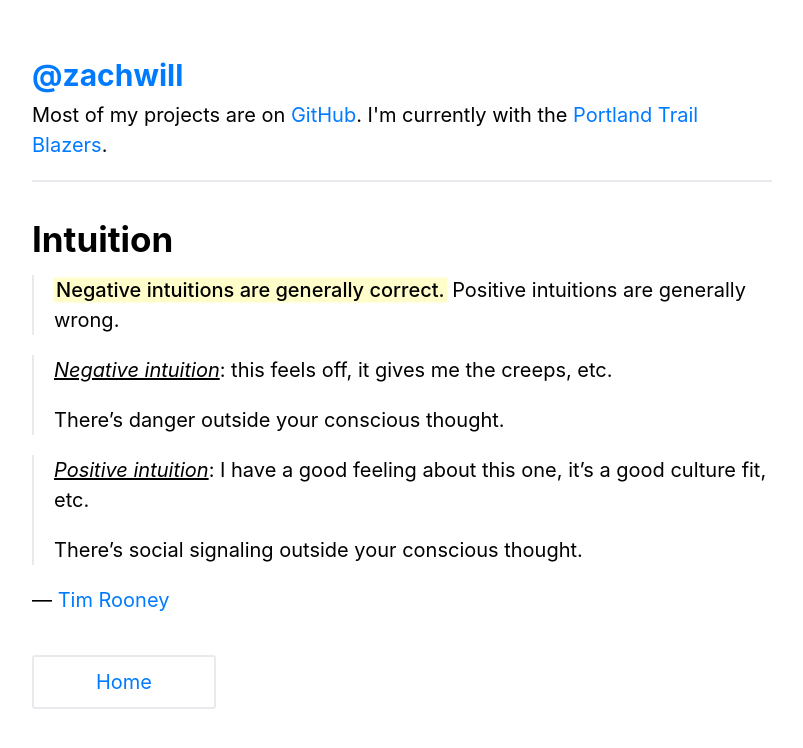
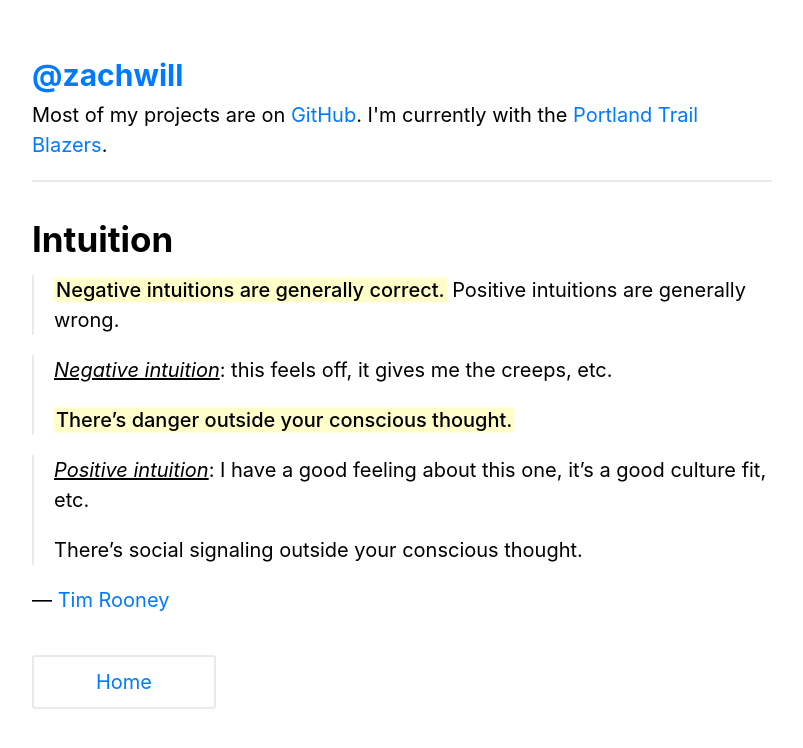
Before and after one commit to zachwill/blog, a Jekyll site: the page built from _posts/2020-10-07-intuition.md, in a window 1280 px wide. Shown: the top 748 px of the page, without its empty margins (238-1041 px from the left). Built offline with Jekyll 4.4.1, drawn with Linux system fonts in a browser that asks for light colours.

Commit message:
Update formatting one more time

```diff
--- a/_posts/2020-10-07-intuition.md
+++ b/_posts/2020-10-07-intuition.md
@@ -9,7 +9,7 @@ permalink : /intuition/
 
 > _Negative intuition_: this feels off, it gives me the creeps, etc.
 >
-> There's danger outside your conscious thought.
+> **There's danger outside your conscious thought.**
 
 > _Positive intuition_: I have a good feeling about this one, it's a good culture fit, etc.
 >
```
